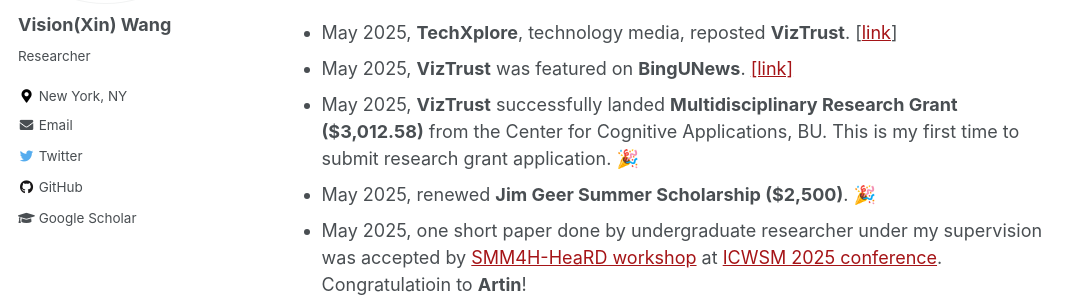
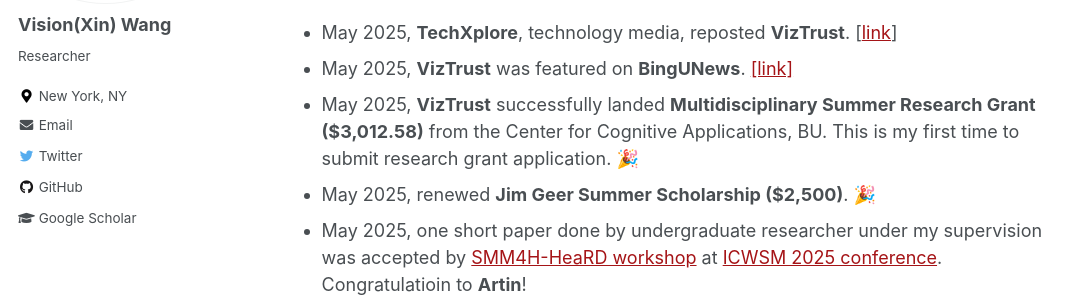
Before and after one commit to xin-wang-kr/xin-wang-kr.github.io, a Jekyll site: the page built from _pages/about.md, in a window 1280 px wide and 900 px high, scrolled down 873 px. Shown: the part 166-463 px from the top of the window, without its empty margins (0-1086 px from the left). Built offline with Jekyll 4.4.1, drawn with Linux system fonts in a browser that asks for light colours.

Commit message:
Update about.md

```diff
--- a/_pages/about.md
+++ b/_pages/about.md
@@ -38,7 +38,7 @@
 # News
 * May 2025, __TechXplore__, technology media, reposted __VizTrust__. [[link](https://techxplore.com/news/2025-05-chatbots-tool-easier-gauge.html)]
 * May 2025, __VizTrust__ was featured on __BingUNews__. [[link]](https://www.binghamton.edu/news/story/5570/how-much-do-we-trust-chatbots-new-tool-from-binghamton-university-makes-it-easier-to-gauge)
-* May 2025, __VizTrust__ successfully landed __Multidisciplinary Research Grant ($3,012.58)__ from the Center for
+* May 2025, __VizTrust__ successfully landed __Multidisciplinary Summer Research Grant ($3,012.58)__ from the Center for
 Cognitive Applications, BU. This is my first time to submit research grant application. 🎉
 * May 2025, renewed __Jim Geer Summer Scholarship ($2,500)__. 🎉
 * May 2025, one short paper done by undergraduate researcher under my supervision was accepted by [SMM4H-HeaRD workshop](https://healthlanguageprocessing.org/smm4h-2025/) at [ICWSM 2025 conference](https://www.icwsm.org/2025/index.html). Congratulatioin to __Artin__!
```
